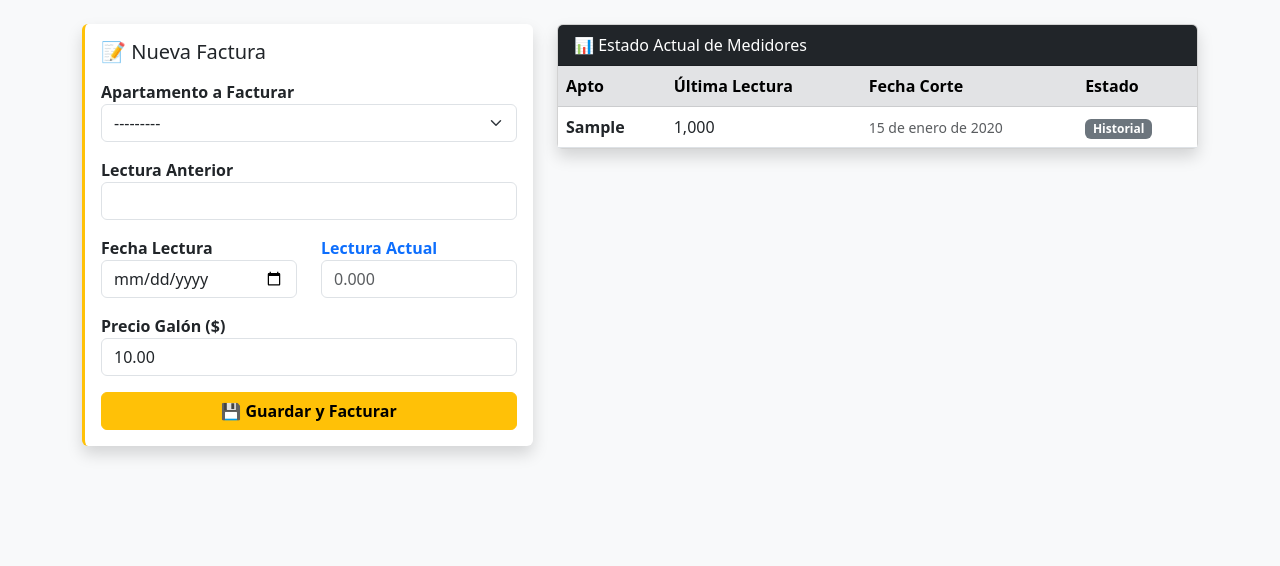
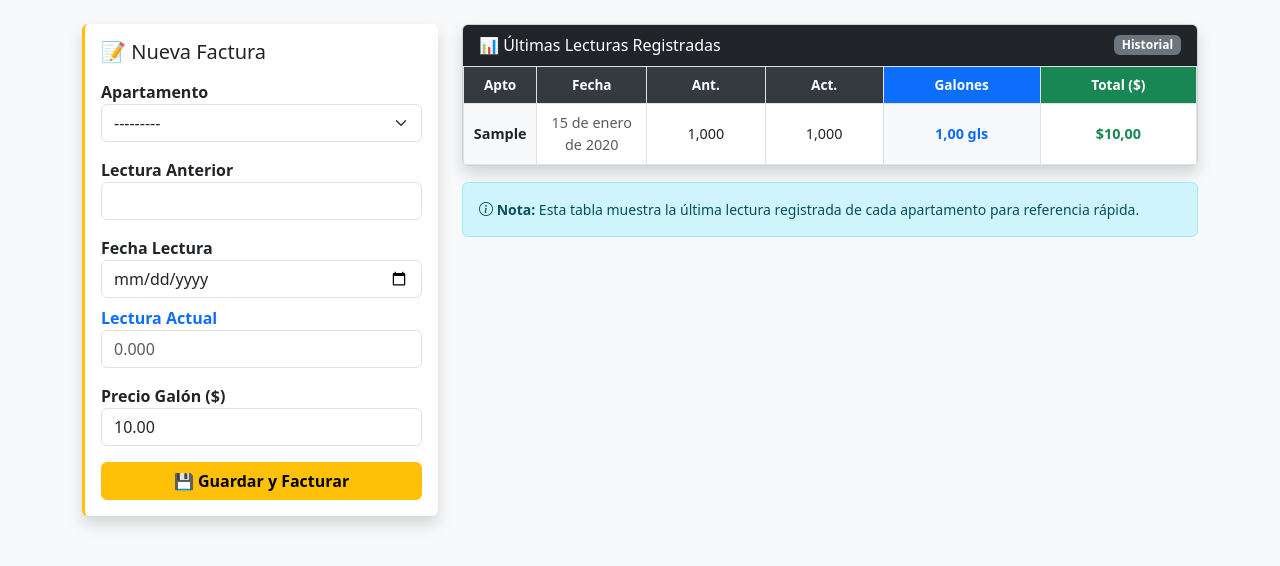
Before and after one commit to Jusetreynoso/saas-residencial, a Django app: page /facturacion/gas/ in a window 1280 px wide. Shown: the part 56-622 px from the top of the page. Run offline with Django 5.2, Linux system fonts and the light colour scheme; a user stored in the database is signed in; tables that the repository leaves empty hold one stand-in row (values such as "Sample post").

Commit message:
Agregar campos que faltan en el historial de gas

```diff
--- a/core/templates/core/registrar_gas.html
+++ b/core/templates/core/registrar_gas.html
@@ -5,6 +5,11 @@
     <title>Registro de Gas</title>
     <link href="https://cdn.jsdelivr.net/npm/bootstrap@5.3.0/dist/css/bootstrap.min.css" rel="stylesheet">
     <link rel="stylesheet" href="https://cdn.jsdelivr.net/npm/bootstrap-icons@1.11.0/font/bootstrap-icons.css">
+    <style>
+        /* Ajuste para que la tabla pequeña se vea bien */
+        .tabla-historial th { font-size: 0.85rem; background-color: #343a40; color: white; }
+        .tabla-historial td { font-size: 0.9rem; vertical-align: middle; }
+    </style>
 </head>
 <body class="bg-light">
 
@@ -26,13 +31,13 @@
     {% endif %}
 
     <div class="row">
-        <div class="col-md-5 mb-4">
-            <form method="post" class="card card-body shadow border-warning border-top-0 border-end-0 border-bottom-0 border-3">
+        <div class="col-md-4 mb-4">
+            <form method="post" class="card card-body shadow border-warning border-top-0 border-end-0 border-bottom-0 border-3 sticky-top" style="top: 20px; z-index: 1;">
                 {% csrf_token %}
                 <h5 class="card-title mb-3">📝 Nueva Factura</h5>
 
                 <div class="mb-3">
-                    <label class="fw-bold">Apartamento a Facturar</label>
+                    <label class="fw-bold">Apartamento</label>
                     {{ form.apartamento }}
                 </div>
 
@@ -42,11 +47,11 @@
                 </div>
 
                 <div class="row mb-3">
-                    <div class="col-6">
+                    <div class="col-12 mb-2">
                         <label class="fw-bold">Fecha Lectura</label>
                         {{ form.fecha_lectura }}
                     </div>
-                    <div class="col-6">
+                    <div class="col-12">
                         <label class="fw-bold text-primary">Lectura Actual</label>
                         {{ form.lectura_actual }}
                     </div>
@@ -63,35 +68,53 @@
             </form>
         </div>
 
-        <div class="col-md-7">
+        <div class="col-md-8">
             <div class="card shadow">
-                <div class="card-header bg-dark text-white">
-                    📊 Estado Actual de Medidores
+                <div class="card-header bg-dark text-white d-flex justify-content-between align-items-center">
+                    <span>📊 Últimas Lecturas Registradas</span>
+                    <span class="badge bg-secondary">Historial</span>
                 </div>
                 <div class="table-responsive">
-                    <table class="table table-hover mb-0 align-middle">
-                        <thead class="table-secondary">
+                    <table class="table table-hover table-bordered mb-0 align-middle tabla-historial text-center">
+                        <thead>
                             <tr>
-                                <th>Apto</th>
-                                <th>Última Lectura</th>
-                                <th>Fecha Corte</th>
-                                <th>Estado</th>
+                                <th style="width: 10%;">Apto</th>
+                                <th style="width: 15%;">Fecha</th>
+                                <th>Ant.</th>
+                                <th>Act.</th>
+                                <th class="bg-primary text-white">Galones</th>
+                                <th class="bg-success text-white">Total ($)</th>
                             </tr>
                         </thead>
                         <tbody>
                             {% for item in estado_medidores %}
                             <tr>
-                                <td class="fw-bold">{{ item.apto }}</td>
+                                <td class="fw-bold bg-light">{{ item.apto }}</td>
+                                <td class="text-muted small">{{ item.ultima_fecha }}</td>
+
+                                <td>{{ item.lectura_anterior|floatformat:3 }}</td>
                                 <td>{{ item.lectura_actual|floatformat:3 }}</td>
-                                <td class="small text-muted">{{ item.ultima_fecha }}</td>
-                                <td>
-                                    <span class="badge bg-secondary">Historial</span>
+
+                                <td class="fw-bold text-primary bg-light">
+                                    {{ item.galones|floatformat:2 }} gls
                                 </td>
+
+                                <td class="fw-bold text-success">
+                                    ${{ item.total|floatformat:2 }}
+                                </td>
+                            </tr>
+                            {% empty %}
+                            <tr>
+                                <td colspan="6" class="text-muted py-3">No hay lecturas registradas aún.</td>
                             </tr>
                             {% endfor %}
                         </tbody>
                     </table>
                 </div>
+            </div>
+
+            <div class="alert alert-info mt-3 small">
+                <i class="bi bi-info-circle"></i> <strong>Nota:</strong> Esta tabla muestra la última lectura registrada de cada apartamento para referencia rápida.
             </div>
         </div>
     </div>
@@ -101,28 +124,23 @@
 
 <script>
     document.addEventListener('DOMContentLoaded', function() {
-        // 1. Convertimos la lista de Python a un objeto de JavaScript
-        // Mapa: { ID_APARTAMENTO : ULTIMA_LECTURA }
+        // Mapa: { ID_APARTAMENTO : ULTIMA_LECTURA_ACTUAL }
+        // Nota: Usamos 'lectura_actual' del historial porque esa se convierte en la 'anterior' del nuevo mes.
         const historialLecturas = {
             {% for item in estado_medidores %}
                 "{{ item.id }}": {{ item.lectura_actual|stringformat:".3f" }},
             {% endfor %}
         };
 
-        // 2. Referencias a los campos del formulario
         const selectApto = document.getElementById('id_apartamento');
         const inputAnterior = document.getElementById('id_lectura_anterior');
 
-        // 3. Escuchar cuando cambies el apartamento
         if (selectApto && inputAnterior) {
             selectApto.addEventListener('change', function() {
                 const idSeleccionado = this.value;
-
                 if (historialLecturas[idSeleccionado] !== undefined) {
-                    // Si existe historial, llenamos el campo
                     inputAnterior.value = historialLecturas[idSeleccionado];
                 } else {
-                    // Si es nuevo o no hay datos, ponemos 0
                     inputAnterior.value = 0;
                 }
             });
--- a/core/views.py
+++ b/core/views.py
@@ -280,7 +280,7 @@ def registrar_lectura_gas(request):
                             saldo_pendiente=lectura.total_a_pagar # Inicialmente debe todo
                         )
 
-                        # 4. LÓGICA AUTOMÁTICA DE SALDO A FAVOR
+                        # 4. LÓGICA AUTOMÁTICA DE SALDO A FAVOR (INTACTA)
                         msg_extra = ""
                         if residente.saldo_a_favor > 0:
                             # CASO A: El saldo cubre toda la factura
@@ -319,21 +319,31 @@ def registrar_lectura_gas(request):
         precio = ultima_general.precio_galon_mes if ultima_general else 0.00
         form = LecturaGasForm(request.user, initial={'precio_galon_mes': precio})
 
-    # --- AQUÍ ESTÁ EL CAMBIO CLAVE PARA EL SCRIPT DE AUTO-LLENADO ---
+    # --- ZONA EDITADA: Preparación de datos para la Tabla y el Script ---
     apartamentos = Apartamento.objects.filter(residencial=request.user.residencial).order_by('numero')
     estado_medidores = []
 
     for apt in apartamentos:
         ultima = LecturaGas.objects.filter(apartamento=apt).order_by('-fecha_lectura').first()
+
         datos = {
-            'id': apt.id,   # <--- ¡ESTA ES LA LÍNEA NUEVA NECESARIA!
+            'id': apt.id,   # NECESARIO para el script de auto-llenado
             'apto': apt.numero,
             'ultima_fecha': ultima.fecha_lectura if ultima else "---",
-            'lectura_anterior': ultima.lectura_anterior if ultima else 0.0,
-            'lectura_actual': ultima.lectura_actual if ultima else 0.0,
-            'consumo': (ultima.lectura_actual - ultima.lectura_anterior) if ultima else 0.0,
-            'precio': ultima.precio_galon_mes if ultima else 0.0,
-            'total': ultima.total_a_pagar if ultima else 0.0,
+
+            # Datos de Lecturas (para ver en tabla y script)
+            'lectura_anterior': ultima.lectura_anterior if ultima else 0.000,
+            'lectura_actual': ultima.lectura_actual if ultima else 0.000,
+
+            # Diferencia en m3 (Dato informativo)
+            'consumo': (ultima.lectura_actual - ultima.lectura_anterior) if ultima else 0.00,
+
+            # Galones reales facturados (NECESARIO para la columna nueva de la tabla)
+            'galones': ultima.consumo_galones if ultima else 0.00,
+
+            # Dinero
+            'precio': ultima.precio_galon_mes if ultima else 0.00,
+            'total': ultima.total_a_pagar if ultima else 0.00,
         }
         estado_medidores.append(datos)
 
```
